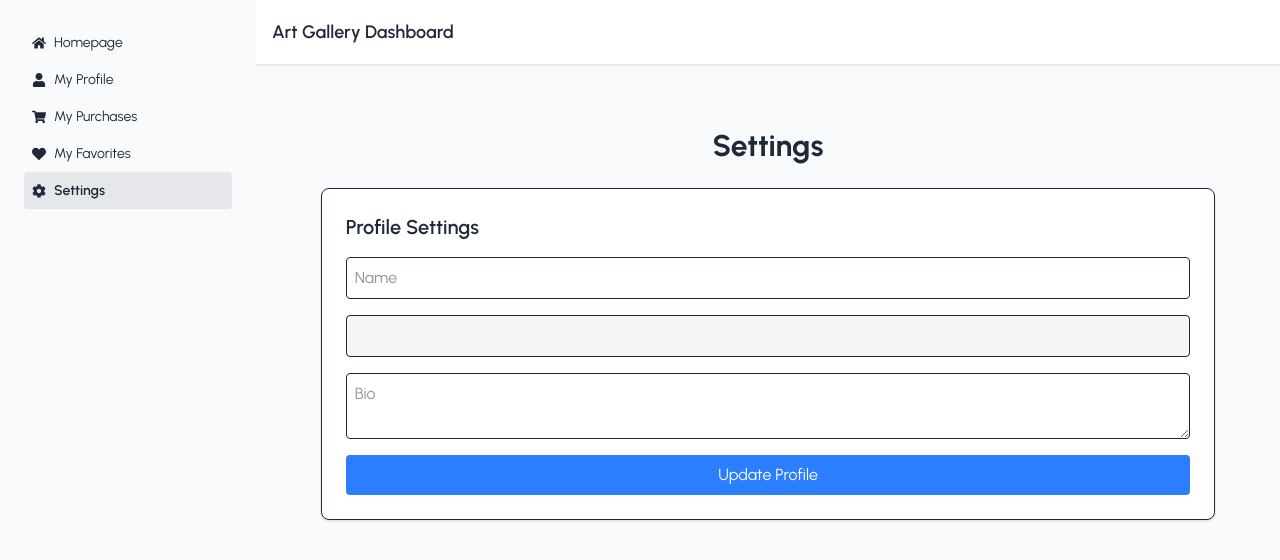
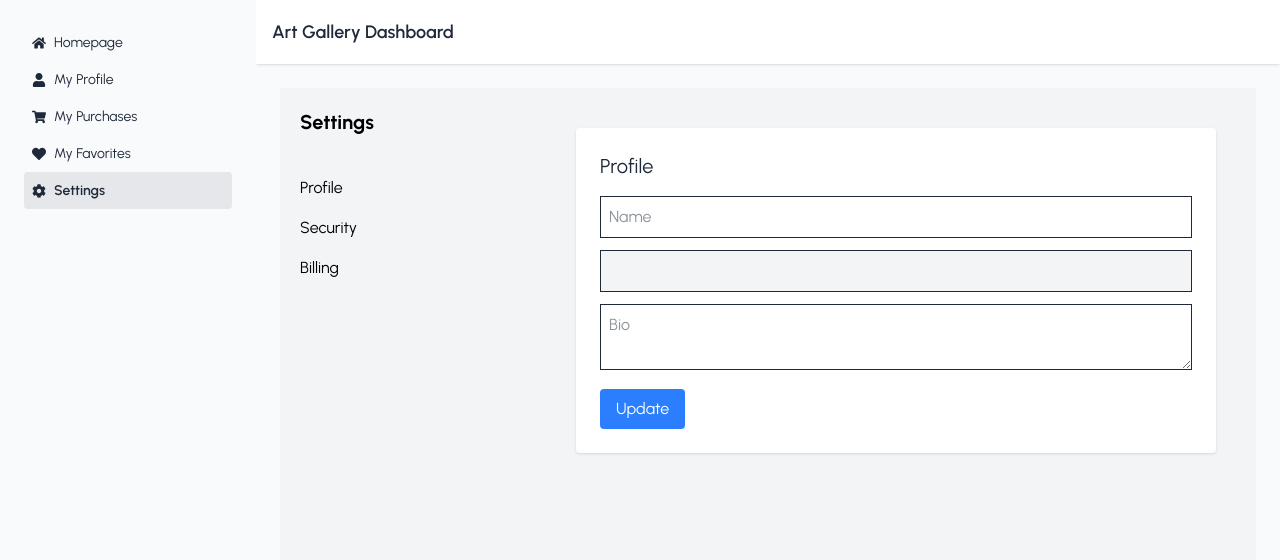
Before and after one commit to Farjana02mim/Art-Gallery-Client, a React (Vite) app: page /dashboard/settings in a window 1280 px wide. Shown: the top 560 px of the page. Built offline with nearby package versions, Linux system fonts and the light colour scheme; no server answers; sample sign-in values are in the browser's storage.

Commit message:
added settings

```diff
--- a/src/pages/Dashboard/Settings/Settings.jsx
+++ b/src/pages/Dashboard/Settings/Settings.jsx
@@ -1,46 +1,101 @@
 import React, { useState, useEffect, useContext } from "react";
 import { AuthContext } from "../../../context/AuthContext";
+import axios from "axios";
+import { updatePassword, EmailAuthProvider, reauthenticateWithCredential } from "firebase/auth";
+import { auth } from "../../../firebase/firebase.init"; // make sure your firebase is initialized
 
 const Settings = () => {
-  const { user, token } = useContext(AuthContext); // assume token is stored here for FB auth
-  const [profile, setProfile] = useState({
-    name: "",
-    email: "",
-    bio: "",
-  });
+  const { user } = useContext(AuthContext);
+
+  const [tab, setTab] = useState("profile");
+  const [role, setRole] = useState("");
+
+  const [profile, setProfile] = useState({ name: "", email: "", bio: "" });
   const [artist, setArtist] = useState({
     title: "",
     experience: "",
-    portfolio: "",
-    bio: "",
     image: "",
+    imageFile: null,
   });
+
+  const [preview, setPreview] = useState("");
+  const [message, setMessage] = useState("");
   const [loading, setLoading] = useState(true);
-  const [message, setMessage] = useState("");
+  const [updating, setUpdating] = useState(false);
 
-  // Fetch profile from backend
+  // For security tab
+  const [currentPassword, setCurrentPassword] = useState("");
+  const [newPassword, setNewPassword] = useState("");
+
+  // Helper to get fresh token
+  const getToken = async () => {
+    if (!user) return null;
+    return await user.getIdToken();
+  };
+
+  // =========================
+  // Fetch Profile
+  // =========================
   useEffect(() => {
-    if (!user?.email) return;
+    if (!user) return;
 
-    fetch(`http://localhost:3000/profile`, {
+    const fetchProfile = async () => {
+      setLoading(true);
+      try {
+        const token = await getToken();
+        const res = await fetch(`http://localhost:3000/profile`, {
           headers: { Authorization: `Bearer ${token}` },
-    })
-      .then((res) => res.json())
-      .then((data) => {
-        setProfile({ ...profile, ...data.user });
-        if (data.artist) setArtist(data.artist);
+        });
+
+        if (res.status === 401) {
+          setMessage("Unauthorized! Please login again.");
+          return;
+        }
+
+        const data = await res.json();
+        setProfile(data.user || {});
+        setArtist(data.artist || {});
+        setRole(data.user?.role || "");
+      } catch (err) {
+        console.error(err);
+        setMessage("Failed to load profile");
+      } finally {
         setLoading(false);
-      })
-      .catch((err) => {
-        console.error(err);
-        setLoading(false);
-      });
+      }
+    };
+
+    fetchProfile();
   }, [user]);
 
-  const handleUserUpdate = async () => {
+  // =========================
+  // Auto clear message
+  // =========================
+  useEffect(() => {
+    if (message) {
+      const t = setTimeout(() => setMessage(""), 4000);
+      return () => clearTimeout(t);
+    }
+  }, [message]);
+
+  // =========================
+  // Image preview cleanup
+  // =========================
+  useEffect(() => {
+    if (!artist.imageFile) return setPreview("");
+    const objectUrl = URL.createObjectURL(artist.imageFile);
+    setPreview(objectUrl);
+    return () => URL.revokeObjectURL(objectUrl);
+  }, [artist.imageFile]);
+
+  // =========================
+  // Update Profile
+  // =========================
+  const updateProfile = async () => {
+    setUpdating(true);
     try {
+      const token = await getToken();
       const res = await fetch(
-        `http://localhost:3000/users/update/${profile._id}`,
+        `http://localhost:3000/users/update/${profile?._id}`,
         {
           method: "PATCH",
           headers: {
@@ -50,127 +105,262 @@ const Settings = () => {
           body: JSON.stringify(profile),
         }
       );
-      const data = await res.json();
-      setMessage("Profile updated successfully!");
+
+      if (!res.ok) {
+        const errMsg = await res.text();
+        setMessage(`Error: ${errMsg}`);
+        return;
+      }
+
+      setMessage("Profile updated!");
     } catch (err) {
       console.error(err);
-      setMessage("Failed to update profile.");
+      setMessage("Update failed");
+    } finally {
+      setUpdating(false);
     }
   };
 
-  const handleArtistUpdate = async () => {
+  // =========================
+  // Update Artist
+  // =========================
+  const updateArtist = async () => {
+    setUpdating(true);
     try {
+      const token = await getToken();
+      let imageURL = artist.image;
+
+      if (artist.imageFile) {
+        const formData = new FormData();
+        formData.append("image", artist.imageFile);
+
+        const res = await axios.post(
+          `https://api.imgbb.com/1/upload?key=${import.meta.env.VITE_image_host}`,
+          formData
+        );
+
+        imageURL = res.data.data.url;
+      }
+
+      const updatedData = { ...artist, image: imageURL };
+      delete updatedData.imageFile;
+
       const res = await fetch(
-        `http://localhost:3000/artists/update/${artist._id}`,
+        `http://localhost:3000/artists/update/${artist?._id}`,
         {
           method: "PATCH",
           headers: {
             "Content-Type": "application/json",
             Authorization: `Bearer ${token}`,
           },
-          body: JSON.stringify(artist),
+          body: JSON.stringify(updatedData),
         }
       );
-      const data = await res.json();
-      setMessage("Artist profile updated successfully!");
+
+      if (!res.ok) {
+        const errMsg = await res.text();
+        setMessage(`Error: ${errMsg}`);
+        return;
+      }
+
+      setMessage("Artist updated!");
     } catch (err) {
       console.error(err);
-      setMessage("Failed to update artist profile.");
+      setMessage("Artist update failed");
+    } finally {
+      setUpdating(false);
+    }
+  };
+
+  // =========================
+  // Update Security (Password)
+  // =========================
+  const updatePasswordHandler = async () => {
+    if (!user) return;
+    if (!currentPassword || !newPassword) {
+      setMessage("Please fill both fields");
+      return;
+    }
+
+    setUpdating(true);
+    try {
+      // Reauthenticate user
+      const credential = EmailAuthProvider.credential(
+        user.email,
+        currentPassword
+      );
+      await reauthenticateWithCredential(user, credential);
+
+      // Update password
+      await updatePassword(user, newPassword);
+      setMessage("Password updated successfully!");
+      setCurrentPassword("");
+      setNewPassword("");
+    } catch (err) {
+      console.error(err);
+      setMessage(err.message || "Password update failed");
+    } finally {
+      setUpdating(false);
     }
   };
 
   if (loading) return <p className="text-center mt-10 text-xl">Loading...</p>;
 
   return (
-    <div className="w-11/12 mx-auto py-10">
-      <h2 className="text-3xl font-bold mb-6 text-center">Settings</h2>
+    <div className="flex w-full min-h-screen">
+      {/* Sidebar */}
+      <div className="w-64 bg-gray-100 text-black p-5 space-y-4">
+        <h2 className="text-xl font-bold">Settings</h2>
+        <br />
+        <button onClick={() => setTab("profile")}>Profile</button>
+        <br />
+        <button onClick={() => setTab("security")}>Security</button>
+        <br />
+        <button onClick={() => setTab("billing")}>Billing</button>
+        <br />
+        {(role === "artist" || role === "admin") && (
+          <button onClick={() => setTab("artist")}>Artist</button>
+        )}
+        {role === "admin" && <button onClick={() => setTab("admin")}>Admin</button>}
+      </div>
 
+      {/* Content */}
+      <div className="flex-1 p-10 bg-gray-100">
         {message && <p className="text-green-600 mb-4">{message}</p>}
 
-      {/* User Profile */}
-      <div className="mb-8 p-6 border rounded-lg bg-white shadow-sm">
-        <h3 className="text-xl font-semibold mb-4">Profile Settings</h3>
-        <div className="flex flex-col gap-4">
+        {/* PROFILE */}
+        {tab === "profile" && (
+          <div className="bg-white p-6 rounded shadow">
+            <h3 className="text-xl mb-4">Profile</h3>
+            <input
+              className="border p-2 w-full mb-3"
+              value={profile.name || ""}
+              onChange={(e) => setProfile({ ...profile, name: e.target.value })}
+              placeholder="Name"
+            />
+            <input
+              className="border p-2 w-full mb-3 bg-gray-100"
+              value={profile.email || ""}
+              disabled
+            />
+            <textarea
+              className="border p-2 w-full mb-3"
+              value={profile.bio || ""}
+              onChange={(e) => setProfile({ ...profile, bio: e.target.value })}
+              placeholder="Bio"
+            />
+            <button
+              onClick={updateProfile}
+              className={`px-4 py-2 rounded text-white ${
+                updating ? "bg-gray-500 cursor-not-allowed" : "bg-blue-500"
+              }`}
+              disabled={updating}
+            >
+              {updating ? "Updating..." : "Update"}
+            </button>
+          </div>
+        )}
+
+        {/* SECURITY */}
+        {tab === "security" && (
+          <div className="bg-white p-6 rounded shadow">
+            <h3 className="text-xl mb-4">Security Settings</h3>
+            <input
+              type="password"
+              placeholder="Current Password"
+              className="border p-2 w-full mb-3"
+              value={currentPassword}
+              onChange={(e) => setCurrentPassword(e.target.value)}
+            />
+            <input
+              type="password"
+              placeholder="New Password"
+              className="border p-2 w-full mb-3"
+              value={newPassword}
+              onChange={(e) => setNewPassword(e.target.value)}
+            />
+            <button
+              onClick={updatePasswordHandler}
+              className={`px-4 py-2 rounded text-white ${
+                updating ? "bg-gray-500 cursor-not-allowed" : "bg-red-500"
+              }`}
+              disabled={updating}
+            >
+              {updating ? "Updating..." : "Update Password"}
+            </button>
+          </div>
+        )}
+
+        {/* BILLING */}
+        {tab === "billing" && (
+          <div className="bg-white p-6 rounded shadow">
+            <h3 className="text-xl mb-4">Billing Information</h3>
+            <p>Manage your payment methods and subscriptions here.</p>
             <input
               type="text"
-            placeholder="Name"
-            value={profile.name}
-            onChange={(e) => setProfile({ ...profile, name: e.target.value })}
-            className="border p-2 rounded"
+              placeholder="Card Number"
+              className="border p-2 w-full mb-3"
             />
             <input
-            type="email"
-            value={profile.email}
-            disabled
-            className="border p-2 rounded bg-gray-100 cursor-not-allowed"
+              type="text"
+              placeholder="Expiry Date"
+              className="border p-2 w-full mb-3"
             />
-          <textarea
-            placeholder="Bio"
-            value={profile.bio || ""}
-            onChange={(e) => setProfile({ ...profile, bio: e.target.value })}
-            className="border p-2 rounded"
+            <input
+              type="text"
+              placeholder="CVV"
+              className="border p-2 w-full mb-3"
             />
-          <button
-            onClick={handleUserUpdate}
-            className="bg-blue-500 text-white px-4 py-2 rounded"
-          >
-            Update Profile
+            <button className="px-4 py-2 bg-green-500 text-white rounded">
+              Update Billing
             </button>
           </div>
-      </div>
+        )}
 
-      {/* Artist Profile */}
-      {user?.role === "artist" && (
-        <div className="mb-8 p-6 border rounded-lg bg-white shadow-sm">
-          <h3 className="text-xl font-semibold mb-4">Artist Profile</h3>
-          <div className="flex flex-col gap-4">
+        {/* ARTIST */}
+        {tab === "artist" && (
+          <div className="bg-white p-6 rounded shadow">
+            <h3 className="text-xl mb-4">Artist Profile</h3>
             <input
-              type="text"
+              className="border p-2 w-full mb-3"
               placeholder="Title"
               value={artist.title || ""}
               onChange={(e) => setArtist({ ...artist, title: e.target.value })}
-              className="border p-2 rounded"
             />
             <input
-              type="text"
+              className="border p-2 w-full mb-3"
               placeholder="Experience"
               value={artist.experience || ""}
               onChange={(e) =>
                 setArtist({ ...artist, experience: e.target.value })
               }
-              className="border p-2 rounded"
             />
             <input
-              type="text"
-              placeholder="Portfolio Link"
-              value={artist.portfolio || ""}
+              type="file"
               onChange={(e) =>
-                setArtist({ ...artist, portfolio: e.target.value })
+                setArtist({ ...artist, imageFile: e.target.files[0] })
               }
-              className="border p-2 rounded"
+              className="mb-3"
             />
-            <textarea
-              placeholder="Bio"
-              value={artist.bio || ""}
-              onChange={(e) => setArtist({ ...artist, bio: e.target.value })}
-              className="border p-2 rounded"
-            />
-            <input
-              type="text"
-              placeholder="Image URL"
-              value={artist.image || ""}
-              onChange={(e) => setArtist({ ...artist, image: e.target.value })}
-              className="border p-2 rounded"
-            />
+            {preview ? (
+              <img src={preview} className="w-24 mb-3" />
+            ) : (
+              artist.image && <img src={artist.image} className="w-24 mb-3" />
+            )}
             <button
-              onClick={handleArtistUpdate}
-              className="bg-green-500 text-white px-4 py-2 rounded"
+              onClick={updateArtist}
+              className={`px-4 py-2 rounded text-white ${
+                updating ? "bg-gray-500 cursor-not-allowed" : "bg-green-500"
+              }`}
+              disabled={updating}
             >
-              Update Artist Profile
+              {updating ? "Updating..." : "Update Artist"}
             </button>
           </div>
+        )}
+
+        {/* Admin tab can go here if needed */}
       </div>
-      )}
     </div>
   );
 };
```
Lines whose indentation alone changed are shown as unchanged.
